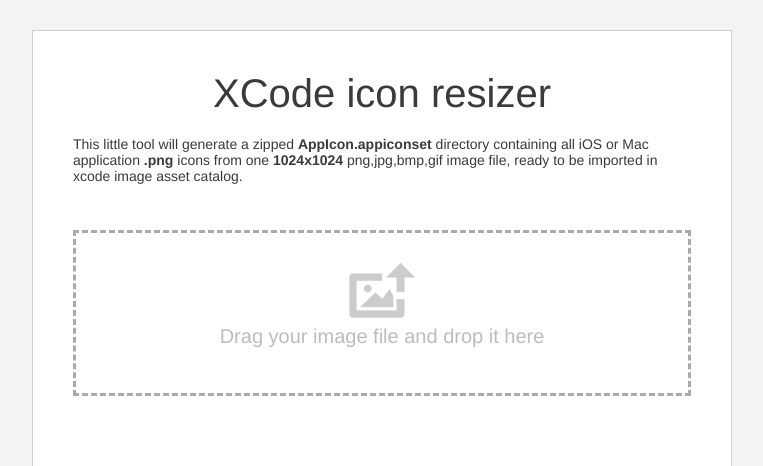
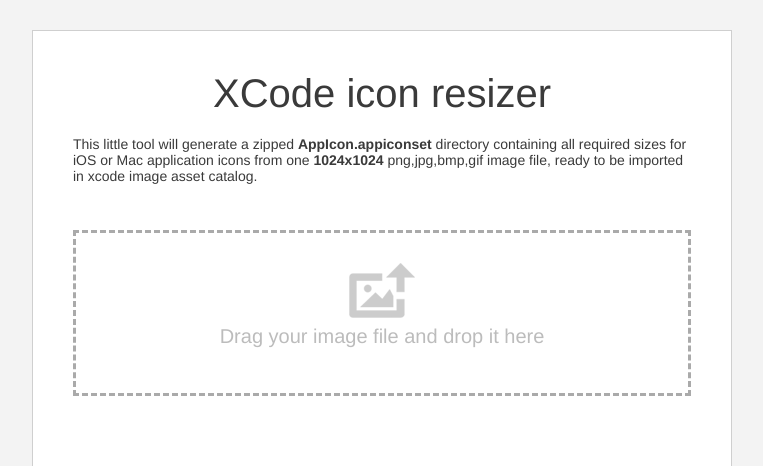
Before and after one commit to 4Apps/icon-resizer, a Python web app: template templates/index.html in a window 1280 px wide. Shown: the top 466 px of the page, without its empty margins (258-1021 px from the left). Run offline with Jinja, Linux system fonts and the light colour scheme; the template is opened without the code that fills it, so the values that code supplies are empty; some libraries are stand-ins or nearby versions.

Commit message:
Description update

```diff
--- a/templates/index.html
+++ b/templates/index.html
@@ -13,7 +13,7 @@
         <div id="wrapper">
             <h1>XCode icon resizer</h1>
             <div id="description">
-                This little tool will generate a zipped <strong>AppIcon.appiconset</strong> directory containing all iOS or Mac application <strong>.png</strong> icons from one <strong>1024x1024</strong> png,jpg,bmp,gif image file, ready to be imported in xcode image asset catalog.<br /><br />
+                This little tool will generate a zipped <strong>AppIcon.appiconset</strong> directory containing all required sizes for iOS or Mac application icons from one <strong>1024x1024</strong> png,jpg,bmp,gif image file, ready to be imported in xcode image asset catalog.<br /><br />
             </div>
             <div id="drop_files">
                 <div id="drop_ios">Drop here for iOS icons</div>
```
